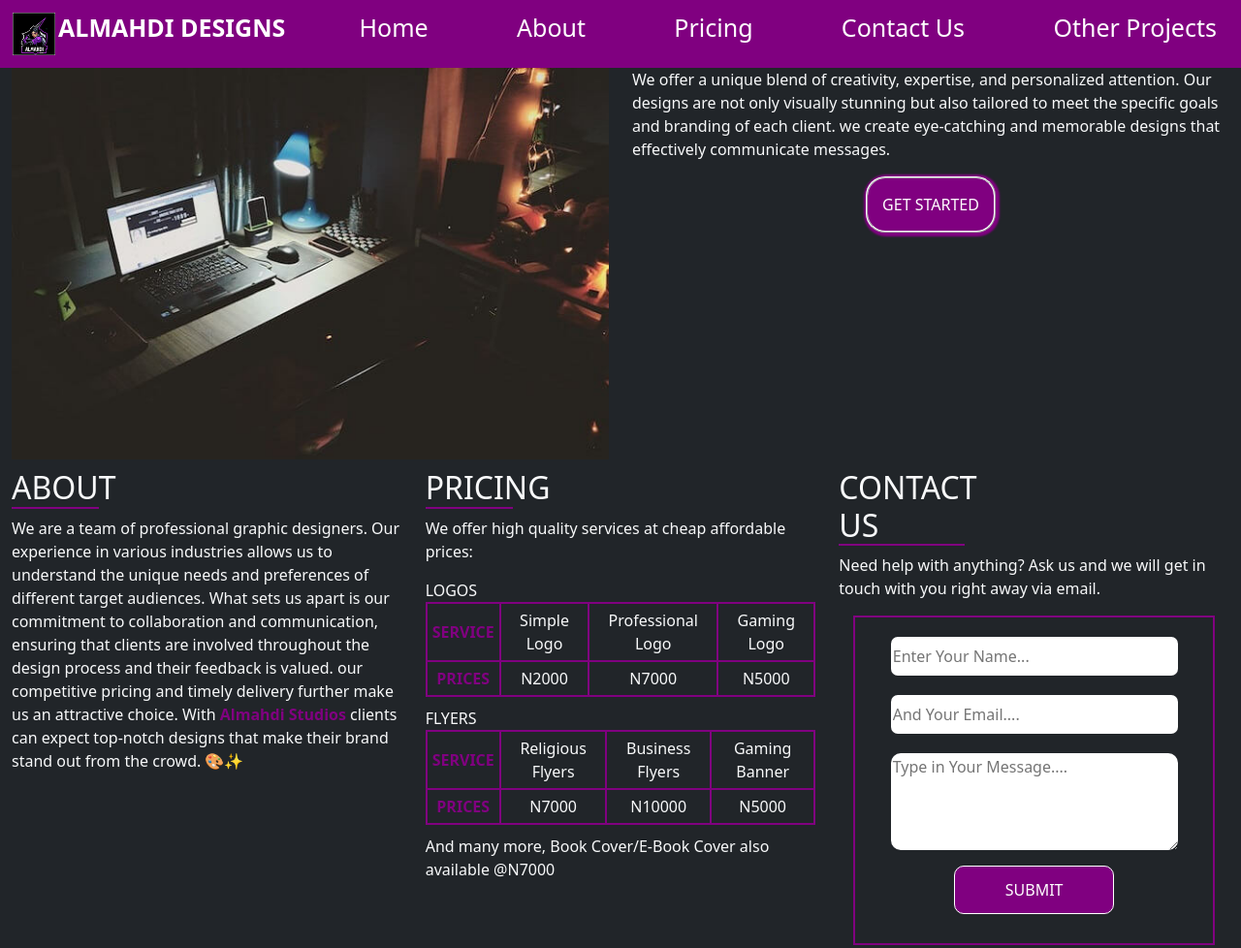
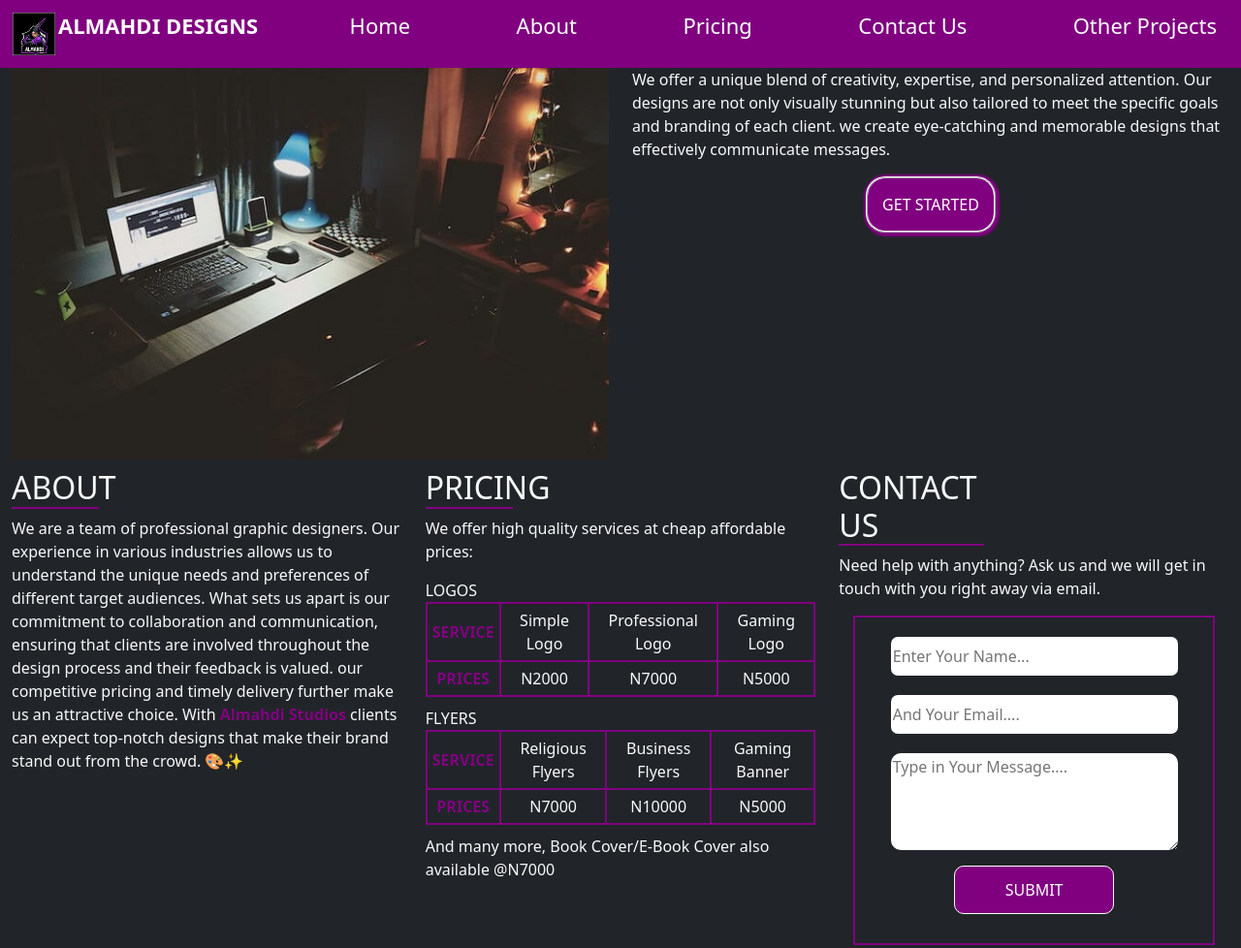
Before and after one commit to encrypted-cookies/Get, a plain HTML site: page index.html in a window 1280 px wide. Shown: the top 978 px of the page at 97% size. Drawn offline with nearby package versions, Linux system fonts and the light colour scheme.

Commit message:
Update style.css

```diff
--- a/assets/css/style.css
+++ b/assets/css/style.css
@@ -15,7 +15,7 @@ body{
 
 .topNav{
     background: purple;
-    font-size: 25px;
+    font-size: 22px;
 }
 
 .nav-flex{
@@ -188,7 +188,7 @@ table tr td{
     display: block;
      margin-top: 10px;
      border-bottom: 2px solid purple;
-     width: 130px;
+     width: 150px;
 }
 
 .formex{
```
